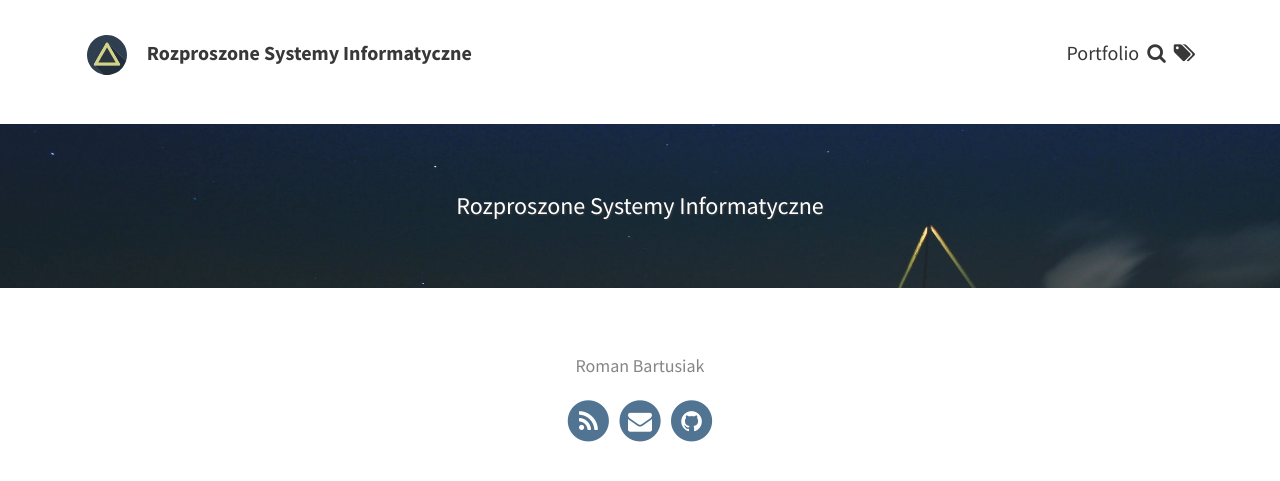
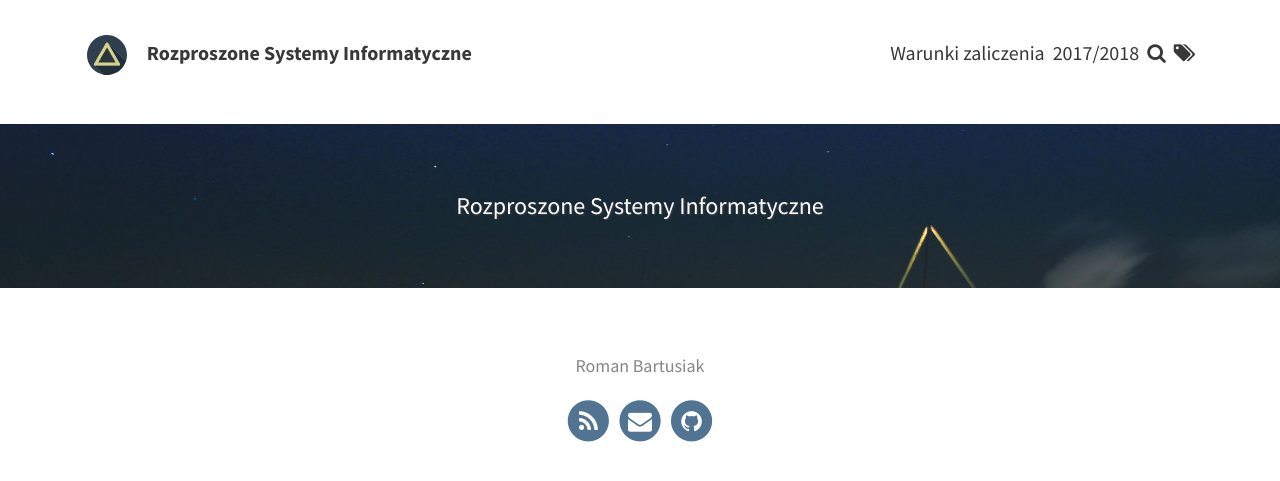
Before and after one commit to riomus/rsi, a Jekyll site: the page built from index.html, in a window 1280 px wide. Shown: the top 481 px of the page. Built offline with Jekyll 4.4.1, drawn with Linux system fonts in a browser that asks for light colours; the list of posts is cut into pages by our own code.

Commit message:
Fixing page

```diff
--- a/_config.yml
+++ b/_config.yml
@@ -47,7 +47,7 @@ theme_settings:
   google_analytics: # Tracking ID, e.g. "UA-000000-01"
   disqus_shortname:
   katex: true # Enable if using math markup
-  portfolio: true
+  portfolio: false
   search: true
   tags: true
 
--- a/_includes/navbar.html
+++ b/_includes/navbar.html
@@ -35,6 +35,17 @@
             </a>
         </li>
         {% endif %}
+
+        <li>
+            <a class="clear" href="https://github.com/riomus/rsi/blob/2017/2018-summer/WarunkiZaliczenia.MD">
+                Warunki zaliczenia
+            </a>
+        </li>
+        <li>
+            <a class="clear" href="https://github.com/riomus/rsi/tree/2017/2018-summer">
+                2017/2018
+            </a>
+        </li>
         {% if site.theme_settings.search %}
         <li>
             <a class="clear" href="{{ site.url }}{{ site.baseurl }}/search">
```
